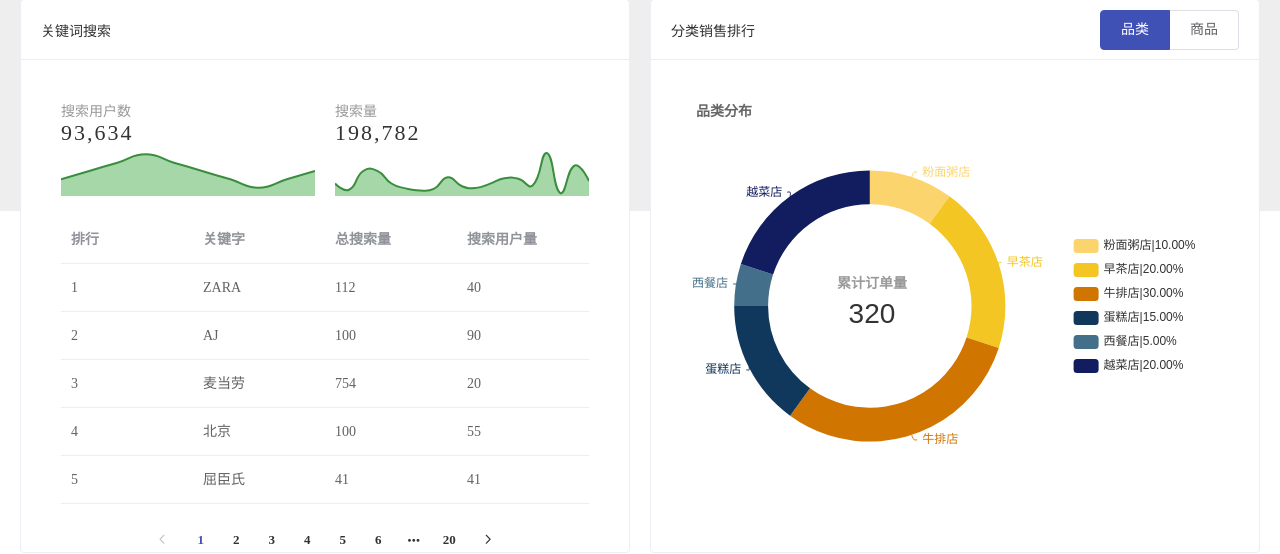
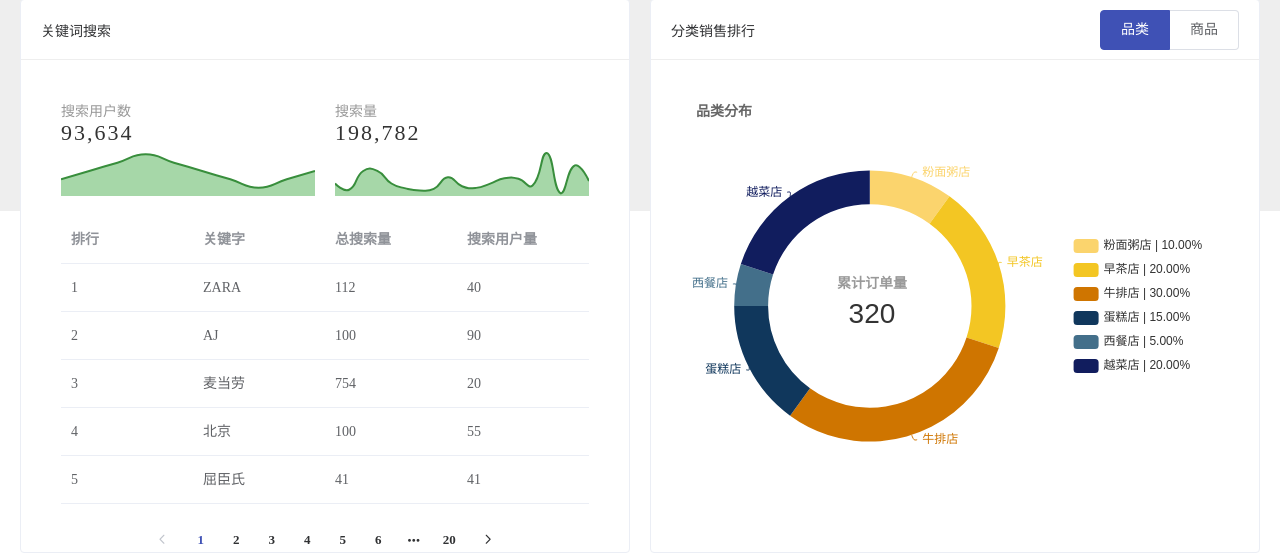
Before and after one commit to xymzhs/vue2.0-dv, a Vue app: page /#/ in a window 1280 px wide. Shown: the part 589-1143 px from the top of the page. Built offline with nearby package versions, Linux system fonts and the light colour scheme.

Commit message:
All finished except MapView

```diff
--- a/src/components/BottomView/index.vue
+++ b/src/components/BottomView/index.vue
@@ -207,7 +207,7 @@ export default {
     renderPieChart() {
       const mockData = [
         {
-          name: "粉面粥店|10.00%",
+          name: "粉面粥店 | 10.00%",
           legendName: "粉面粥店",
           value: 10,
           percent: "10.00%",
@@ -216,7 +216,7 @@ export default {
           }
         },
         {
-          name: "早茶店|20.00%",
+          name: "早茶店 | 20.00%",
           legendName: "早茶店",
           value: 20,
           percent: "20.00%",
@@ -225,7 +225,7 @@ export default {
           }
         },
         {
-          name: "牛排店|30.00%",
+          name: "牛排店 | 30.00%",
           legendName: "牛排店",
           value: 30,
           percent: "30.00%",
@@ -234,7 +234,7 @@ export default {
           }
         },
         {
-          name: "蛋糕店|15.00%",
+          name: "蛋糕店 | 15.00%",
           legendName: "蛋糕店",
           value: 15,
           percent: "15.00%",
@@ -243,7 +243,7 @@ export default {
           }
         },
         {
-          name: "西餐店|5.00%",
+          name: "西餐店 | 5.00%",
           legendName: "西餐店",
           value: 5,
           percent: "5.00%",
@@ -252,7 +252,7 @@ export default {
           }
         },
         {
-          name: "越菜店|20.00%",
+          name: "越菜店 | 20.00%",
           legendName: "越菜店",
           value: 20,
           percent: "20.00%",
@@ -297,10 +297,10 @@ export default {
         ],
         tooltip:{
             trigger:'item',
-            formtter:function (params) {
+            formatter:function (params) {
                 console.log(params);
 
-                const str = params.seriesName + '<br />' +params.marker +params.legendName + '<br />' +'数量:' + params.data.value + '<br />' +
+                const str = params.seriesName + '<br />' +params.marker +params.data.legendName + '<br />' +'数量:' + params.data.value + '<br />' +
                 '占比:' + params.data.percent + '<br />'
                 return str
             }
```
